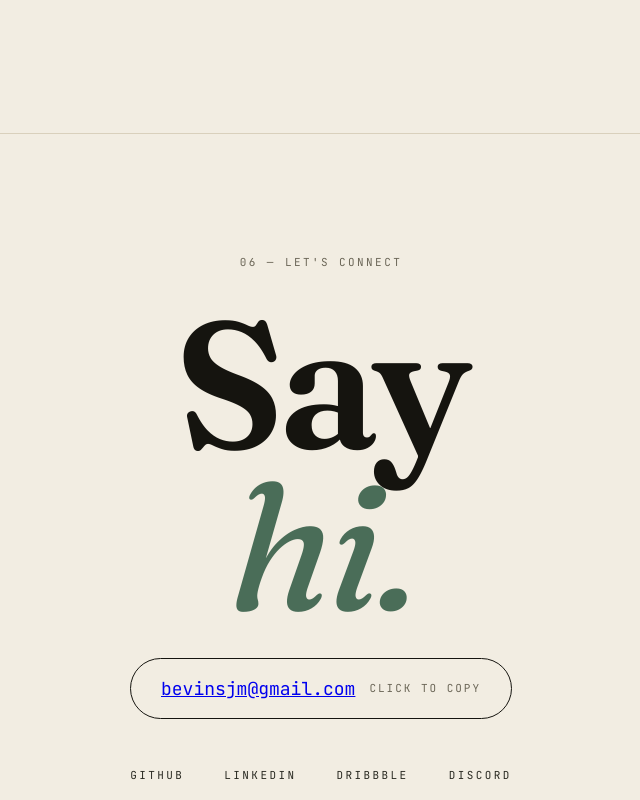
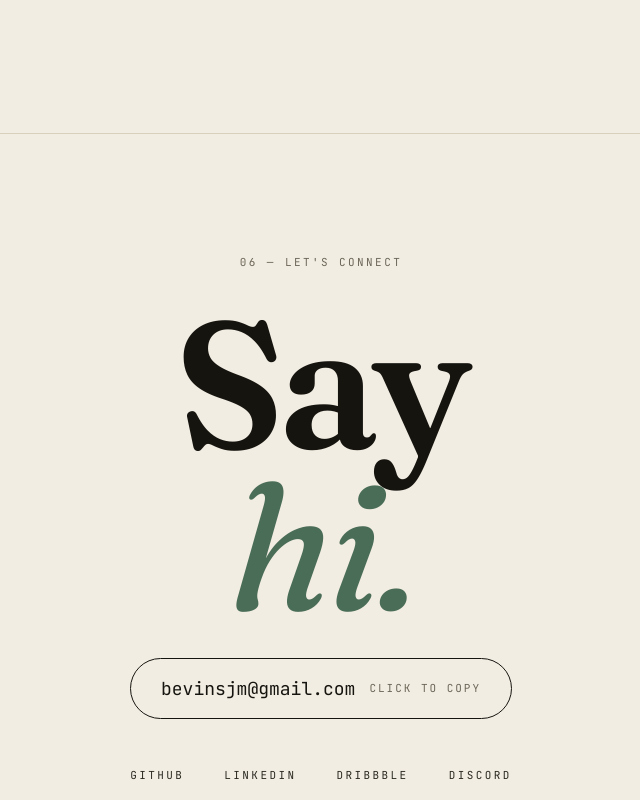
Before and after one commit to masonb03/my-portfolio, a React (Vite) app: page / in a window 1280 px wide. Shown: the part 5460-6260 px from the top of the page, without its empty margins (319-959 px from the left). Built offline with nearby package versions, Linux system fonts and the light colour scheme; a web font is replaced by a local one.

Commit message:
Added a "copied" indicator and button does not take you to a seperate page

```diff
--- a/src/components/Contact.jsx
+++ b/src/components/Contact.jsx
@@ -1,25 +1,49 @@
 import '../styles/Contact.css'
+import { useState } from 'react'
 
 function Contact() {
+  const [copyState, setCopyState] = useState('click to copy')
+
+  const handleCopy = async () => {
+    try {
+      await navigator.clipboard.writeText('bevinsjm@gmail.com')
+      setCopyState('✓ copied')
+      setTimeout(() => setCopyState('click to copy'), 1800)
+    } catch {
+      setCopyState('press ⌘C')
+    }
+  }
+
   return (
-    <section className="contact" id="contact" data-aos="fade-up" data-aos-delay="100">
-  <div className="wrap">
-    <div className="small reveal" data-aos="fade-up" data-aos-delay="200">06 — Let's connect</div>
-    <h2 className="reveal delay-1" data-aos="fade-up" data-aos-delay="300">Say<em>hi.</em></h2>
+    <section className="contact" id="contact">
+      <div className="wrap">
 
-    <button className="email-btn" id="emailBtn" data-cursor="link" type="button" data-aos="fade-up" data-aos-delay="400">
-      <span id="emailText"><a href="/cdn-cgi/l/email-protection" className="__cf_email__" data-cfemail="2c4e495a45425f46416c4b414d4540024f4341">bevinsjm@gmail.com</a></span>
-      <span className="copy-state" id="emailState">click to copy</span>
-    </button>
+        <div className="small" data-aos="fade-up">06 — Let's connect</div>
 
-    <div className="socials reveal delay-2" data-aos="fade-up" data-aos-delay="500">
-      <a href="https://github.com/masonb03" target="_blank" rel="noopener" data-cursor="link">GitHub</a>
-      <a href="https://www.linkedin.com/in/mason-bevins-448341347" target="_blank" rel="noopener" data-cursor="link">LinkedIn</a>
-      <a href="#" data-cursor="link">Dribbble</a>
-      <a href="#" data-cursor="link">Discord</a>
-    </div>
-  </div>
-</section>
+        <h2 data-aos="fade-up" data-aos-delay="100">
+          Say<em>hi.</em>
+        </h2>
+
+        <button
+          className="email-btn"
+          type="button"
+          onClick={handleCopy}
+          data-aos="fade-up"
+          data-aos-delay="200"
+        >
+          <span>bevinsjm@gmail.com</span>
+          <span className="copy-state">{copyState}</span>
+        </button>
+
+        <div className="socials" data-aos="fade-up" data-aos-delay="300">
+          <a href="https://github.com/masonb03" target="_blank" rel="noreferrer">GitHub</a>
+          <a href="https://www.linkedin.com/in/mason-bevins-448341347" target="_blank" rel="noreferrer">LinkedIn</a>
+          <a href="#" >Dribbble</a>
+          <a href="#" >Discord</a>
+        </div>
+
+      </div>
+    </section>
   )
 }
 
```
